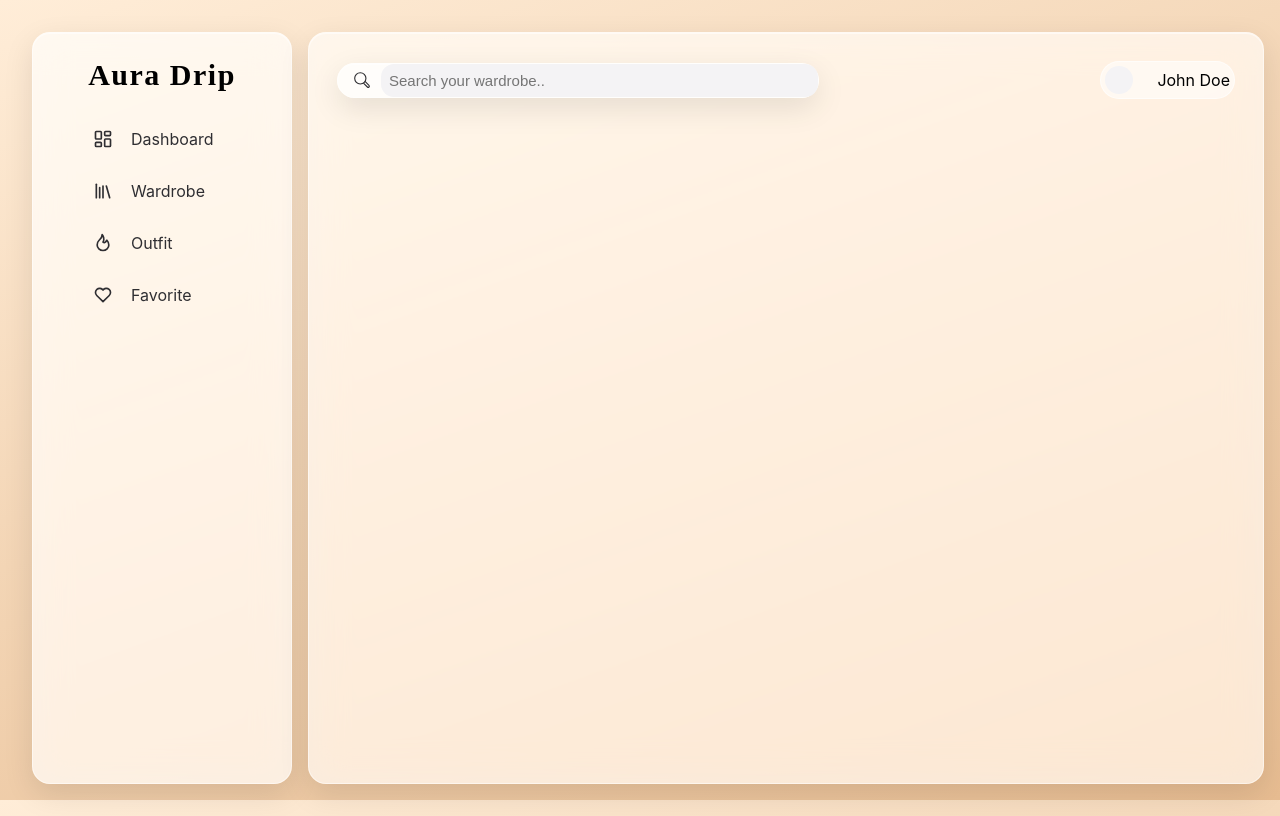
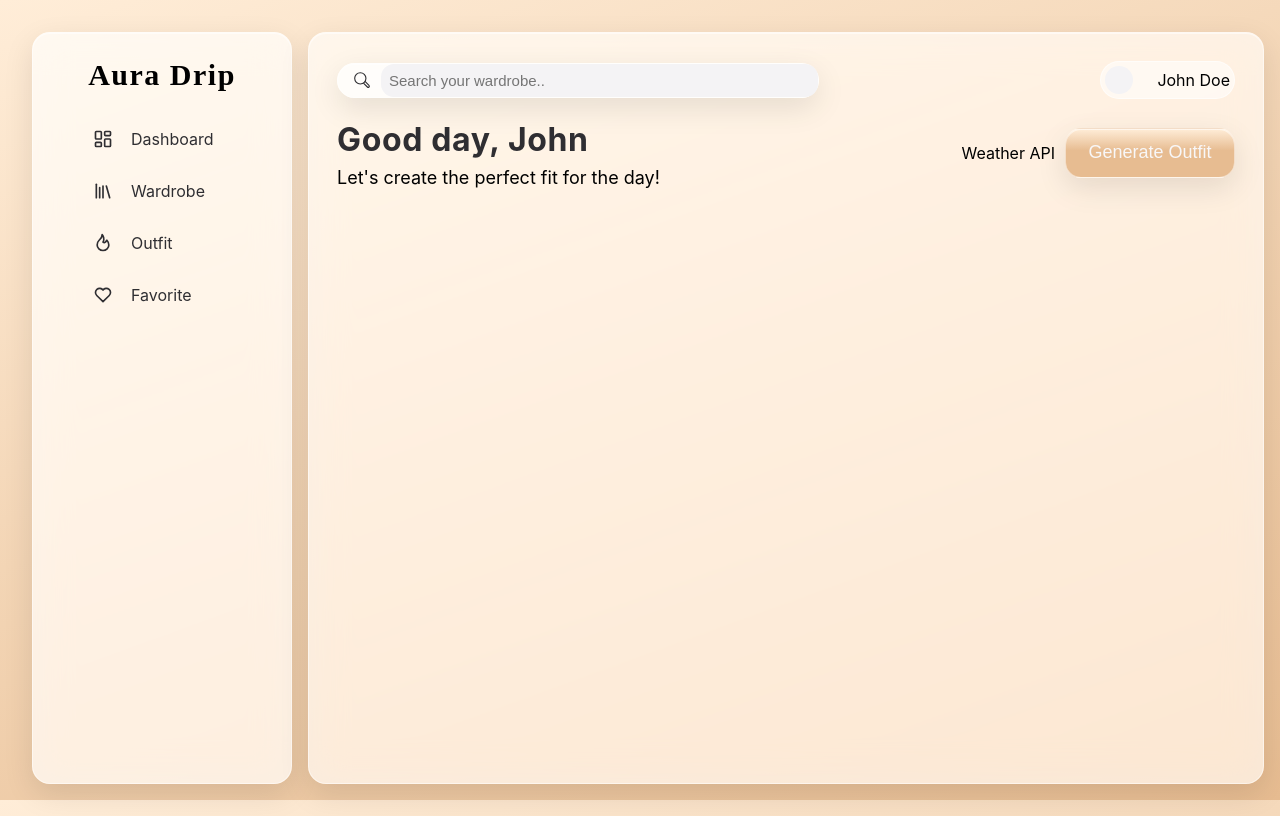
Before and after one commit to RjGutierrezz/Aura-Drip, a React (Vite) app in the folder frontend/: page /dashboard in a window 1280 px wide. Built offline with nearby package versions, Linux system fonts and the light colour scheme; a web font is replaced by a local one.

Commit message:
done with greeter for now

```diff
--- a/frontend/src/components/pages/Dashboard.tsx
+++ b/frontend/src/components/pages/Dashboard.tsx
@@ -1,3 +1,6 @@
+// TODO: weather API functionality
+
+
 import MagnifierIcon from "../icons/magnifier-icon"
 import type { AnimatedIconHandle } from "../icons/types"
 import { useRef } from "react"
@@ -30,13 +33,18 @@ const Dashboard = () => {
         <div className="dashboard-greetings">
           {/* add getting / current weather / button to generate git */}
           <div className="greeting">
-
+            {/* TODO: the greeting should change the name of who is signed in */}
+            <h1 className="greeting-title">
+              Good day, John
+            </h1>
+            <p className="greeting-text">Let's create the perfect fit for the day!</p>
           </div>
 
           <div className="essential">
             <div className="weather-api">
-
+              <p>Weather API</p>
             </div>
+            <button className="outfit-button glass-panel">Generate Outfit</button>
           </div>
         </div>
 
--- a/frontend/src/index.css
+++ b/frontend/src/index.css
@@ -39,6 +39,20 @@ body {
   /* background-attachment: fixed; */
 }
 
+
+/* global glass effect */
+.glass-panel {
+  background: rgba(255, 255, 255, 0.70);
+  border: 1px solid rgba(255, 255, 255, 0.5);
+  backdrop-filter: blur(18px) saturate(140%);
+  -webkit-backdrop-filter: blur(18px) saturate(140%);
+  box-shadow:
+    0 10px 30px rgba(0, 0, 0, 0.10),
+    inset 0 1px 0 rgba(255, 255, 255, 0.55);
+  border-radius: 18px;
+}
+
+
 .app-shell {
   width: calc(100% - 3rem);
   min-height: calc(100vh - 3rem);
@@ -60,7 +74,6 @@ body {
     0 10px 30px rgba(0, 0, 0, 0.10),
     inset 0 1px 0 rgba(255, 255, 255, 0.55);
   border-radius: 18px;
-
 }
 
 .sidebar-nav {
@@ -169,3 +182,41 @@ body {
   border-radius: 999px;
   background: var(--search);
 }
+
+/* greeting css */
+.dashboard-greetings {
+  display: flex;
+  justify-content: space-between;
+}
+
+.greeting-title {
+  letter-spacing: 0.02em;
+  color: var(--text);
+  margin-bottom: 8px;
+}
+
+.greeting-text {
+  margin-top: 0px;
+  font-size: 18px;
+}
+
+.essential {
+  display: flex;
+  align-items: center;
+}
+
+.outfit-button {
+  margin-left: 10px;
+  /* background: rgba(156, 115, 75, 0.55); */
+  background: linear-gradient(
+    180deg,
+    #ffedd8 0%,
+    #e7bc91 45%,
+    #e7bc91 100%
+  );
+  width: 170px;
+  height: 50px;
+  font-size: 18px;
+  color: var(--bg-color);
+  border-radius: 16px;
+}
```
